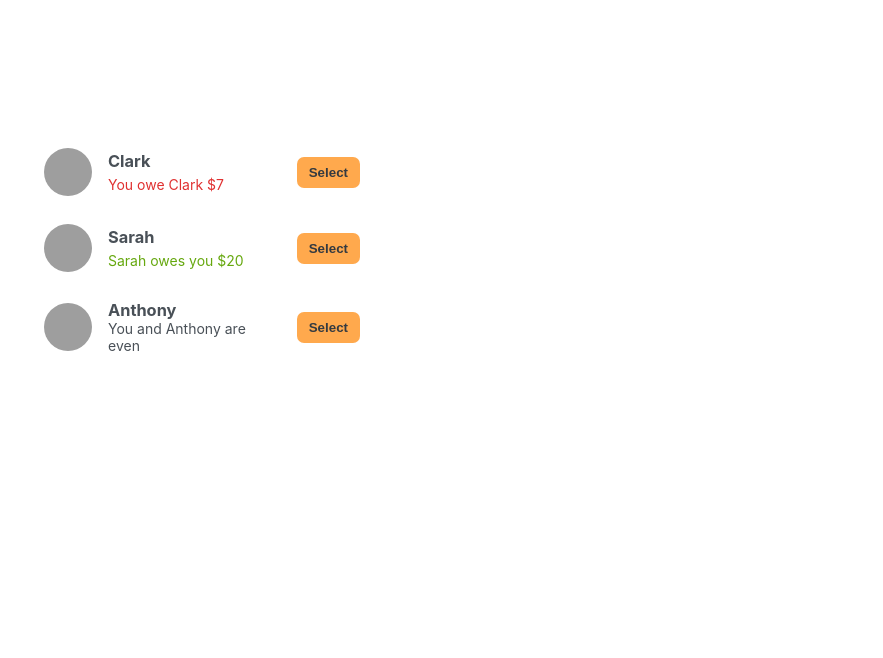
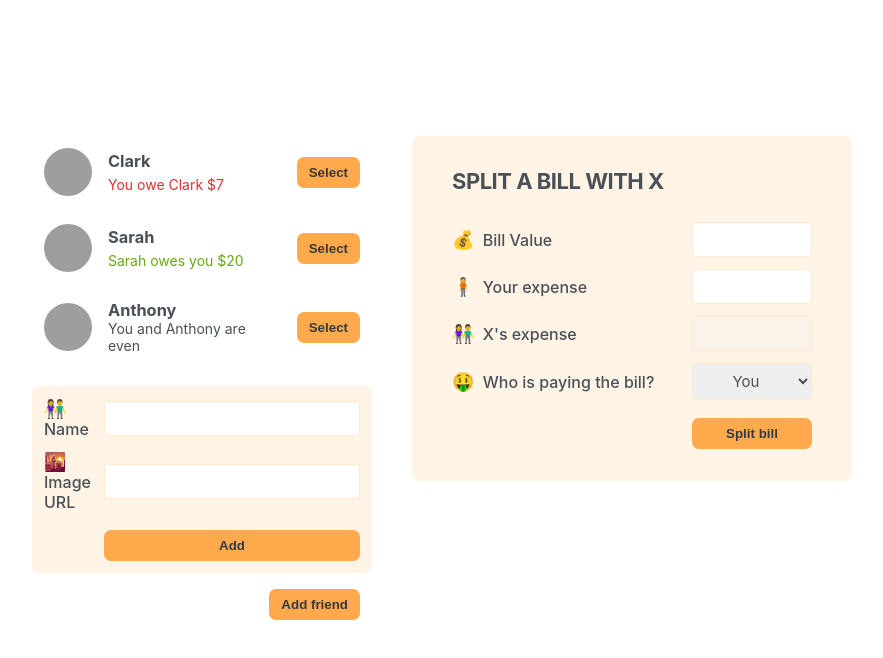
Before and after one commit to yonathandevpro/eat-n-split, a React (Vite) app: page / in a window 1280 px wide. Shown: the top 658 px of the page, without its empty margins (198-1081 px from the left). Built offline with nearby package versions, Linux system fonts and the light colour scheme; grey boxes are pictures that could not be loaded.

Commit message:
Building Forms

```diff
--- a/src/App.jsx
+++ b/src/App.jsx
@@ -24,7 +24,11 @@
     <div className="app">
       <div className="sidebar">
         <FriendsList />
+        <FormAddFriend />
+        <Button>Add friend</Button>
       </div>
+
+      <FormSplitBill />
     </div>
   );
 }
@@ -60,7 +64,50 @@
 
       {friend.balance === 0 && <p>You and {friend.name} are even</p>}
 
-      <button className="button">Select</button>
+      <Button>Select</Button>
     </li>
   );
 }
+
+function Button({ children }) {
+  return <button className="button">{children}</button>;
+}
+
+function FormAddFriend() {
+  return (
+    <form className="form-add-friend">
+      <label>👫 Name</label>
+      <input type="text" />
+
+      <label>🌇 Image URL</label>
+      <input type="text" />
+
+      <Button>Add</Button>
+    </form>
+  );
+}
+
+function FormSplitBill() {
+  return (
+    <form className="form-split-bill">
+      <h2>Split a bill with X</h2>
+
+      <label>💰 Bill Value</label>
+      <input type="text" />
+
+      <label>🧍 Your expense</label>
+      <input type="text" />
+
+      <label>👫 X's expense</label>
+      <input type="text" disabled />
+
+      <label>🤑 Who is paying the bill?</label>
+      <select>
+        <option value="user">You</option>
+        <option value="friend">X</option>
+      </select>
+
+      <Button>Split bill</Button>
+    </form>
+  );
+}
```
